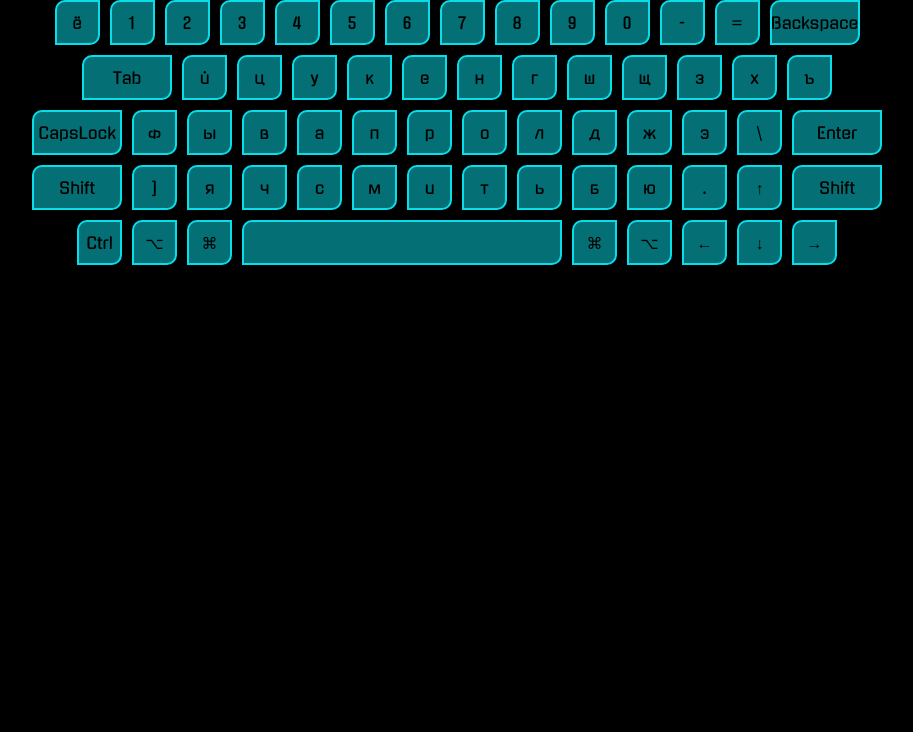
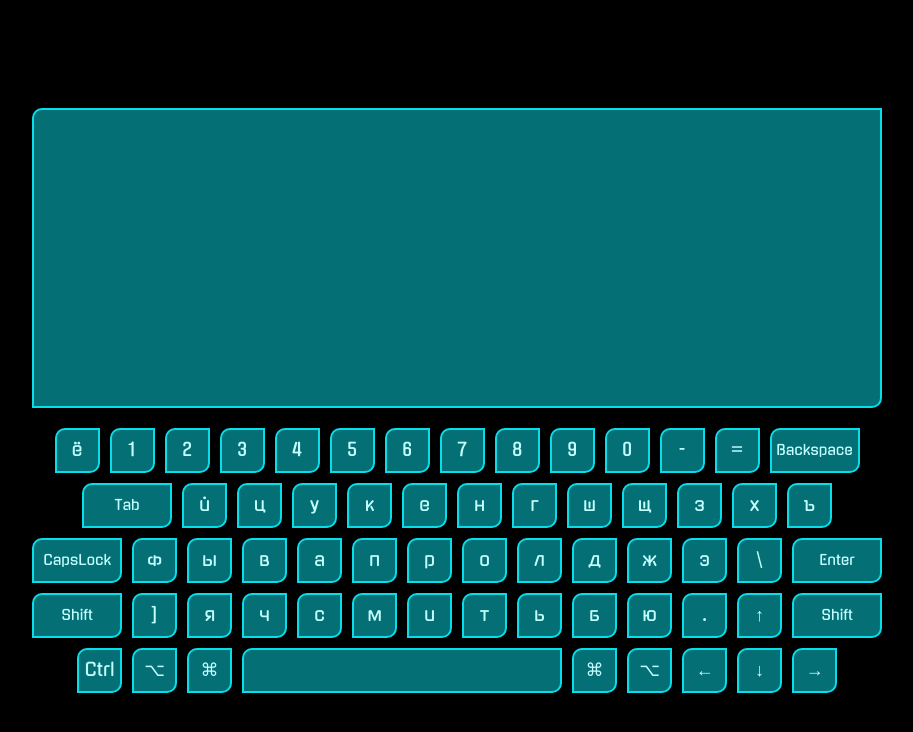
Before and after one commit to WiiJoy/virtual-keyboard, a website built with webpack: page src/index.html in a window 1280 px wide. Shown: the whole page, without its empty margins (183-1096 px from the left). Built offline with nearby package versions, Linux system fonts and the light colour scheme.

Commit message:
feat: add textarea

```diff
--- a/src/js/script.js
+++ b/src/js/script.js
@@ -4,7 +4,10 @@ import createElement from './modules/dom-create'
 import '../scss/style.scss'
 
 alert('Check alert!')
-console.log(buttons)
+// console.log(buttons)
+
+const textarea = createElement('textarea', document.body, 'keyboard__input')
+textarea.setAttribute('autofocus', '')
 
 const wrapper = createElement('div', document.body, 'keyboard__wrapper')
 
@@ -14,7 +17,7 @@ const wrapper = createElement('div', document.body, 'keyboard__wrapper')
 for (let line of buttons.ru) {
     const btnLine = createElement('div', wrapper, 'keyboard__line')
     for (let button of line) {
-        console.log(button)
+        // console.log(button)
         const btnClasses = ['keyboard__btn']
 
         if (button.keyClasses) btnClasses.push(button.keyClasses)
@@ -26,6 +29,8 @@ for (let line of buttons.ru) {
     // wrapper.append(btnLine)
 }
 
+
+
 // document.body.append(wrapper)
 
 document.addEventListener('keyup', (ev) => {
--- a/src/scss/style.scss
+++ b/src/scss/style.scss
@@ -8,11 +8,29 @@
 }
 
 body {
-    height: 100px;
+    height: 100vh;
     background-color: black;
+    display: flex;
+    flex-direction: column;
+    justify-content: center;
+    align-items: center;
+    gap: 20px;
 }
 
 .keyboard {
+    &__input {
+        background-color: rgba($color: #08deea, $alpha: .5);
+        border: 2px solid #08deea;
+        border-radius: 10px 0 10px 0;
+        padding: 10px;
+        outline: none;
+        resize: none;
+        width: 850px;
+        height: 300px;
+        color: #c4ffff;
+
+    }
+
     &__wrapper {
         display: flex;
         flex-direction: column;
@@ -37,10 +55,13 @@ body {
         display: flex;
         justify-content: center;
         align-items: center;
+        font-size: 18px;
         cursor: pointer;
+        color: #c4ffff;
 
         &_big {
             width: 90px;
+            font-size: 14px;
         }
 
         &_space {
```
